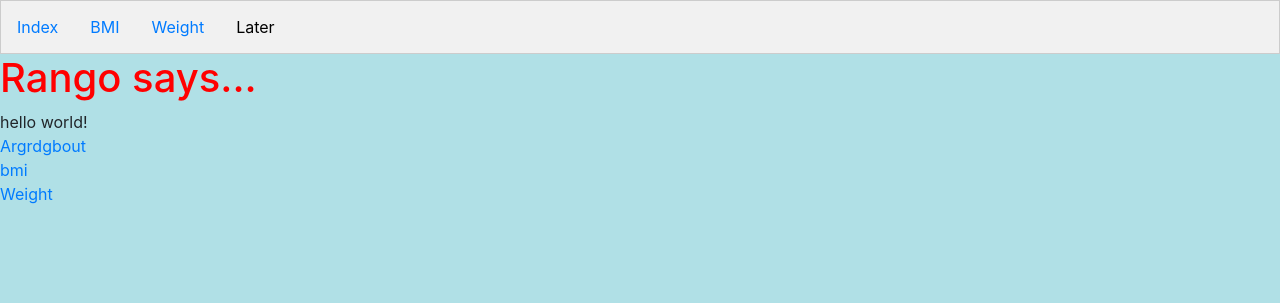
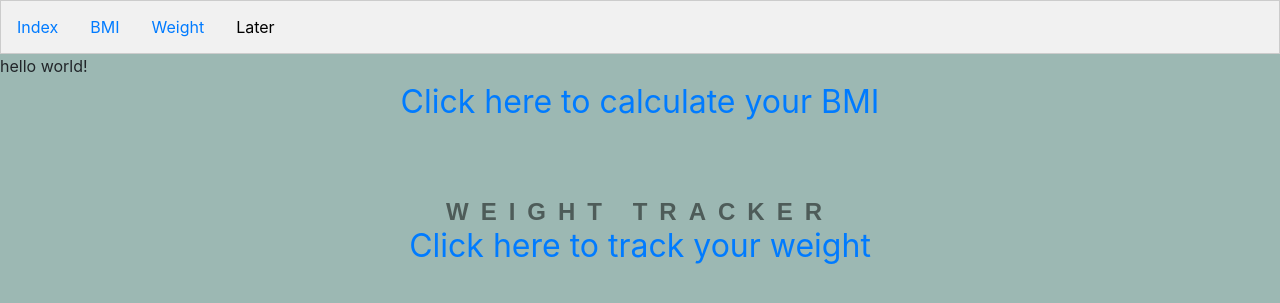
Before and after one commit to nicomorell/tracker, a Django app: template tracker_project/templates/tracker/index.html in a window 1280 px wide. Shown: the top 303 px of the page. Run offline with Django 3.2, Linux system fonts and the light colour scheme; the template is opened without the code that fills it, so the values that code supplies are empty; some libraries are stand-ins or nearby versions.

Commit message:
Improved CSS

```diff
--- a/tracker_project/static_files/css/styles.css
+++ b/tracker_project/static_files/css/styles.css
@@ -1,8 +1,47 @@
-body {
-    background-color: powderblue;
+body { background: #9cb8b3; }
+
+h1 {
+    font: 600 1.5em/1 'Raleway', sans-serif;
+    color: rgba(0,0,0,.5);
+    text-align: center;
+    text-transform: uppercase;
+    letter-spacing: .5em;
+    position: absolute;
+    top: 25%;
+    width: 100%;
 }
-h1 {
-    color: red;
+
+span, span:after {
+    font-weight: 900;
+    color: #efedce;
+    white-space: nowrap;
+    display: inline-block;
+    position: relative;
+    letter-spacing: .1em;
+    padding: .2em 0 .25em 0;
+}
+
+span {
+    font-size: 4em;
+    z-index: 100;
+    text-shadow: .04em .04em 0 #9cb8b3;
+}
+
+span:after {
+    content: attr(data-shadow-text);
+    color: rgba(0,0,0,.35);
+    text-shadow: none;
+    position: absolute;
+    left: .0875em;
+    top: .0875em;
+    z-index: -1;
+    -webkit-mask-image: url(//f.cl.ly/items/1t1C0W3y040g1J172r3h/mask.png);
+}
+
+
+.my-class {
+  text-align: center;
+  font-size : 200%;
 }
 /* Style the tab */
 .tab {
--- a/tracker_project/templates/tracker/bmi.html
+++ b/tracker_project/templates/tracker/bmi.html
@@ -2,7 +2,7 @@
 <html>
 {% extends 'tracker/base.html' %}
 {% block body_block %}
-    <h1>New post</h1>
+    <h1>Calculate your BMI</h1>
 
 <script>
 
--- a/tracker_project/templates/tracker/index.html
+++ b/tracker_project/templates/tracker/index.html
@@ -8,11 +8,12 @@
 
     <body>
 
-        <h1>Rango says...</h1>
+        <h1>Weight Tracker</h1>
         hello world! <strong>{{ boldmessage }}</strong><br />
-        <a href="/rango/about/">Argrdgbout</a><br />
-	<a href="/tracker/bmi/">bmi</a> <br>
-	<a href="/tracker/weight/">Weight</a>
+<div class="my-class">
+	<a href="/tracker/bmi/">Click here to calculate your BMI</a> <br><br><br>
+	<a href="/tracker/weight/">Click here to track your weight</a>
+</div>
     </body>
 
 
--- a/tracker_project/templates/tracker/weight.html
+++ b/tracker_project/templates/tracker/weight.html
@@ -104,7 +104,6 @@ data: {
 </script>
 <script>
 function addData() {
-
 	month.push("Customer in " + "Newly Added");
 	customers.push(23);
 	lineChart.update();
```
Also changed, not shown: tracker_project/tracker/views.py (+4 -5 lines), tracker_project/db.sqlite3, 1 other file.
